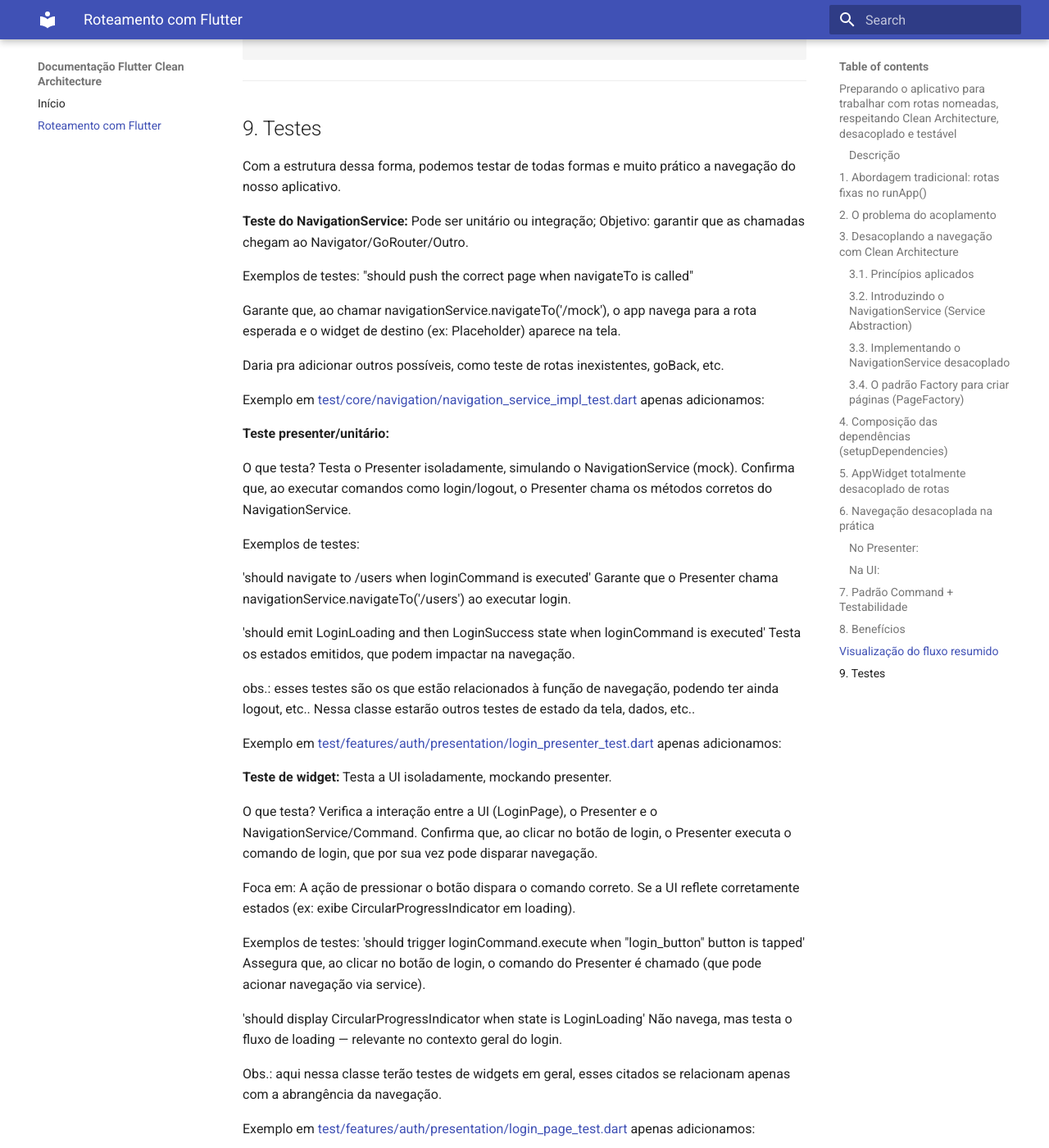
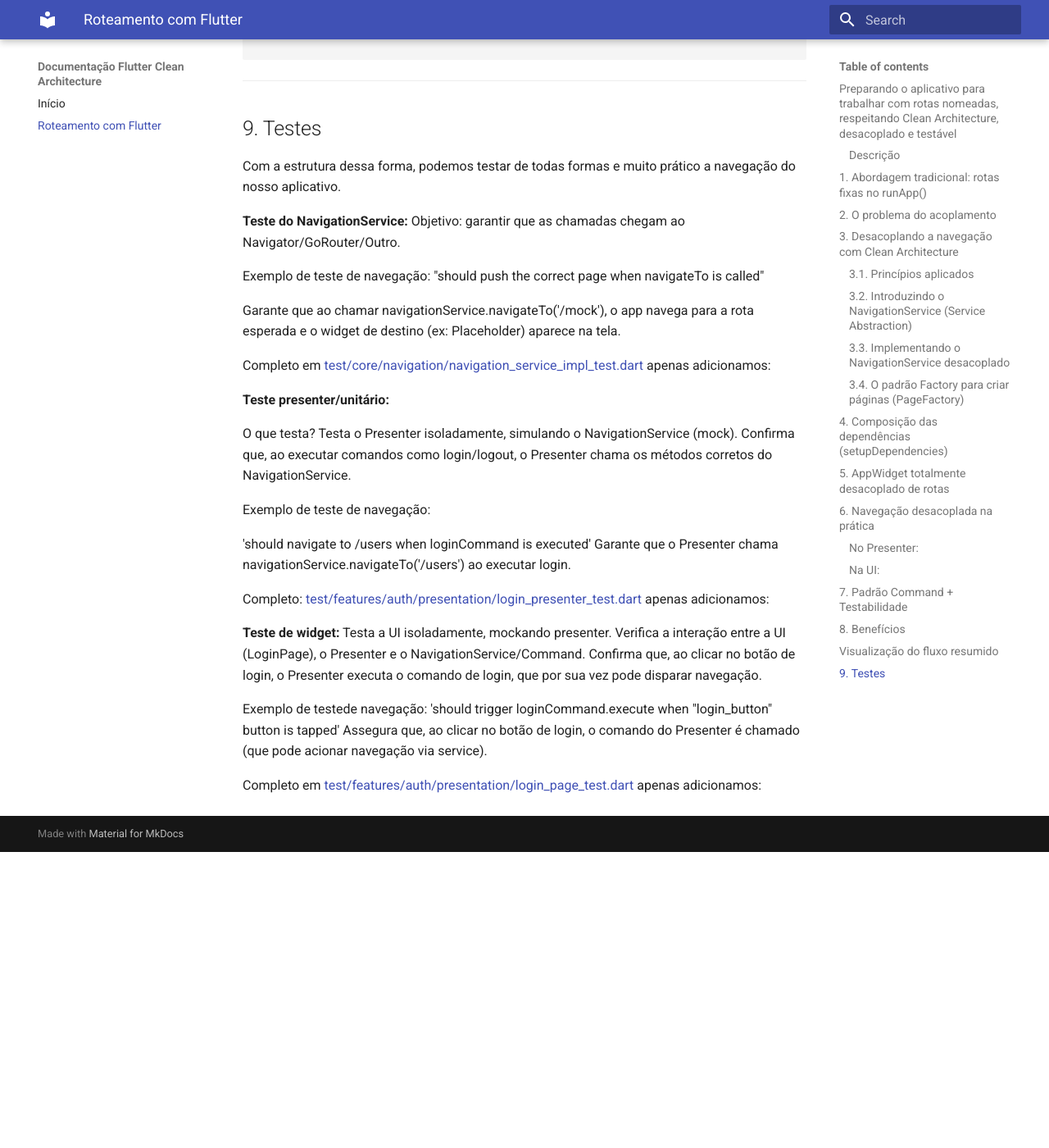
Before and after one commit to claytonmagalhaesdev/flutter_clean_arch_template, an MkDocs documentation site: the page built from docs/docs/roteamento.md, in a window 1280 px wide and 1400 px high, scrolled down 7353 px. Shown: the whole window at 82% size. Built offline with MkDocs 1.6.1 and Material for MkDocs 9.7.7, drawn with Linux system fonts in a browser that asks for light colours; after the commit the page ends 8392 px from its top, so only the background shows below that.

Commit message:
docs: :memo: refactor doc removes

```diff
--- a/docs/docs/roteamento.md
+++ b/docs/docs/roteamento.md
@@ -326,17 +326,14 @@ Navigator faz push/pop
 Com a estrutura dessa forma, podemos testar de todas formas e muito prático a navegação do nosso aplicativo.
 
 **Teste do NavigationService:**
-Pode ser unitário ou integração;
 Objetivo: garantir que as chamadas chegam ao Navigator/GoRouter/Outro.
 
-Exemplos de testes:
+Exemplo de teste de navegação:
 "should push the correct page when navigateTo is called"
 
-Garante que, ao chamar navigationService.navigateTo('/mock'), o app navega para a rota esperada e o widget de destino (ex: Placeholder) aparece na tela.
+Garante que ao chamar navigationService.navigateTo('/mock'), o app navega para a rota esperada e o widget de destino (ex: Placeholder) aparece na tela.
 
-Daria pra adicionar outros possíveis, como teste de rotas inexistentes, goBack, etc.
-
-Exemplo em [test/core/navigation/navigation_service_impl_test.dart](https://github.com/claytonmagalhaesdev/flutter_clean_arch_template/blob/main/test/core/navigation/navigation_service_impl_test.dart) apenas adicionamos:
+Completo em [test/core/navigation/navigation_service_impl_test.dart](https://github.com/claytonmagalhaesdev/flutter_clean_arch_template/blob/main/test/core/navigation/navigation_service_impl_test.dart) apenas adicionamos:
 
 
 **Teste presenter/unitário:**
@@ -344,36 +341,20 @@ Exemplo em [test/core/navigation/navigation_service_impl_test.dart](https://gith
 O que testa?
 Testa o Presenter isoladamente, simulando o NavigationService (mock). Confirma que, ao executar comandos como login/logout, o Presenter chama os métodos corretos do NavigationService.
 
-Exemplos de testes:
+Exemplo de teste de navegação:
 
 'should navigate to /users when loginCommand is executed'
 Garante que o Presenter chama navigationService.navigateTo('/users') ao executar login.
 
-'should emit LoginLoading and then LoginSuccess state when loginCommand is executed'
-Testa os estados emitidos, que podem impactar na navegação.
-
-obs.: esses testes são os que estão relacionados à função de navegação, podendo ter ainda logout, etc..
-Nessa classe estarão outros testes de estado da tela, dados, etc..
-
-Exemplo em [test/features/auth/presentation/login_presenter_test.dart](https://github.com/claytonmagalhaesdev/flutter_clean_arch_template/blob/main/test/features/auth/presentation/login_presenter_test.dart) apenas adicionamos:
+Completo: [test/features/auth/presentation/login_presenter_test.dart](https://github.com/claytonmagalhaesdev/flutter_clean_arch_template/blob/main/test/features/auth/presentation/login_presenter_test.dart) apenas adicionamos:
 
 
 **Teste de widget:**
 Testa a UI isoladamente, mockando presenter.
-
-O que testa?
 Verifica a interação entre a UI (LoginPage), o Presenter e o NavigationService/Command. Confirma que, ao clicar no botão de login, o Presenter executa o comando de login, que por sua vez pode disparar navegação.
 
-Foca em:
-A ação de pressionar o botão dispara o comando correto. Se a UI reflete corretamente estados (ex: exibe CircularProgressIndicator em loading).
-
-Exemplos de testes:
+Exemplo de testede navegação:
 'should trigger loginCommand.execute when "login_button" button is tapped'
 Assegura que, ao clicar no botão de login, o comando do Presenter é chamado (que pode acionar navegação via service).
 
-'should display CircularProgressIndicator when state is LoginLoading'
-Não navega, mas testa o fluxo de loading — relevante no contexto geral do login.
-
-Obs.: aqui nessa classe terão testes de widgets em geral, esses citados se relacionam apenas com a abrangência da navegação.
-
-Exemplo em [test/features/auth/presentation/login_page_test.dart](https://github.com/claytonmagalhaesdev/flutter_clean_arch_template/blob/main/test/features/auth/presentation/login_page_test.dart) apenas adicionamos:
+Completo em [test/features/auth/presentation/login_page_test.dart](https://github.com/claytonmagalhaesdev/flutter_clean_arch_template/blob/main/test/features/auth/presentation/login_page_test.dart) apenas adicionamos:
```
